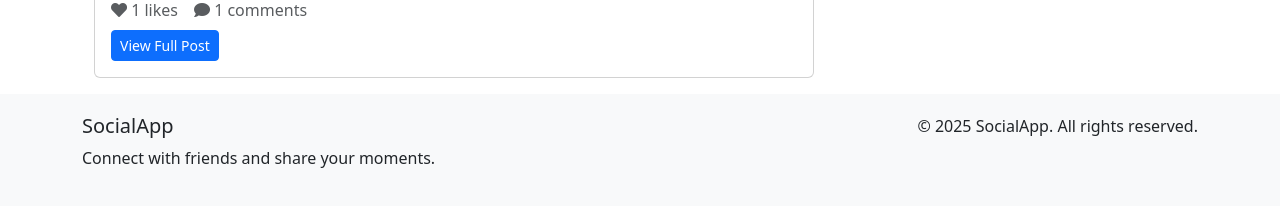
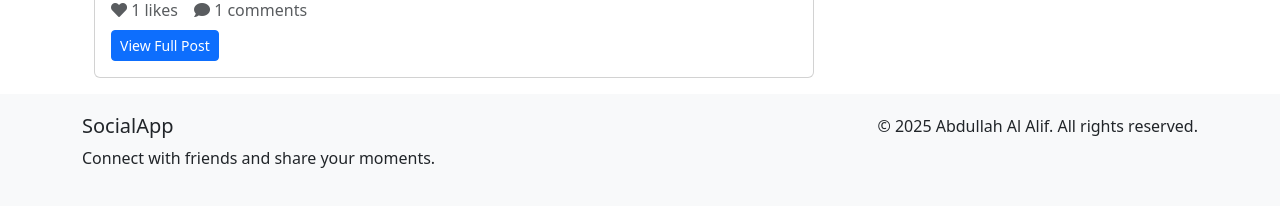
Before and after one commit to AbdullahAlAlif/django_Social_Media_Project, a Django app: page / in a window 1280 px wide. Shown: the part 1965-2171 px from the top of the page. Run offline with Django 5.2, Linux system fonts and the light colour scheme; data comes from the database, SQL or seed files in the repository.

Commit message:
Update base.html

```diff
--- a/templates/base.html
+++ b/templates/base.html
@@ -104,7 +104,7 @@
                     <p>Connect with friends and share your moments.</p>
                 </div>
                 <div class="col-md-6 text-md-end">
-                    <p>&copy; {% now "Y" %} SocialApp. All rights reserved.</p>
+                    <p>&copy; {% now "Y" %} Abdullah Al Alif. All rights reserved.</p>
                 </div>
             </div>
         </div>
```
